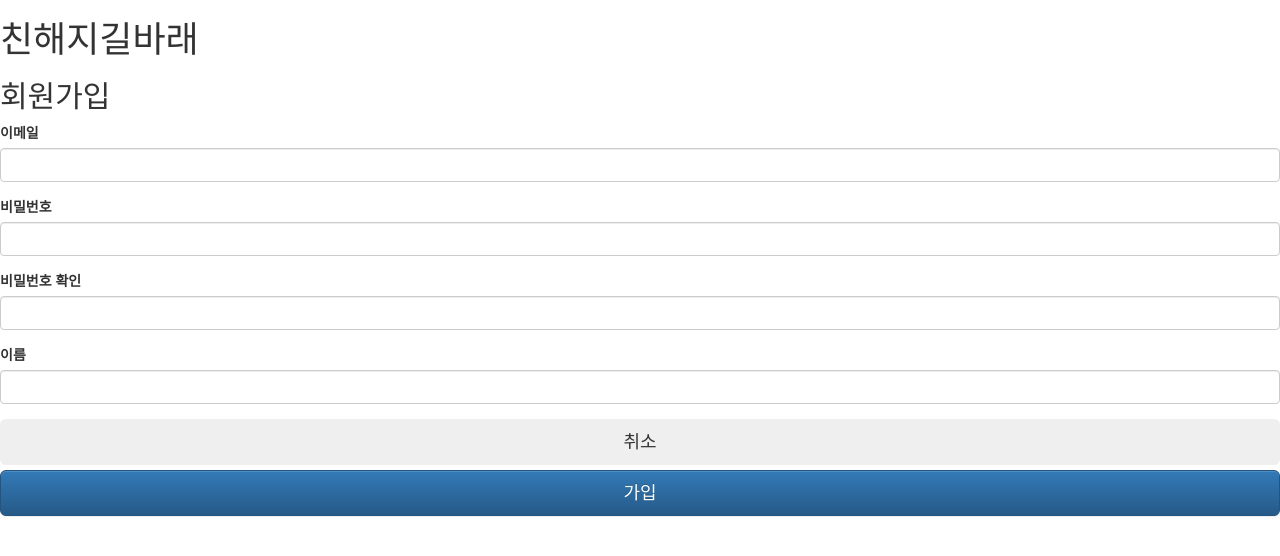
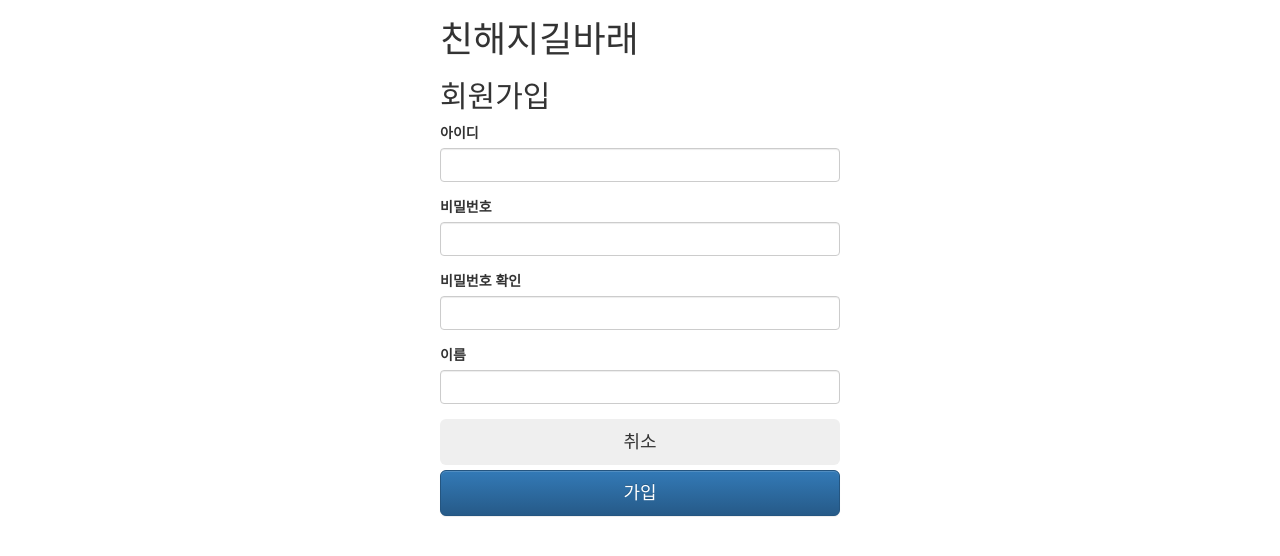
Before and after one commit to SeokKyuHong/220919_07, a Flask app: page /signup in a window 1280 px wide. Shown: the top 556 px of the page. Run offline with Flask 2, Linux system fonts and the light colour scheme; some libraries are stand-ins or nearby versions.

Commit message:
홍석규_22시05분

```diff
--- a/app.py
+++ b/app.py
@@ -1,39 +1,70 @@
-from crypt import methods
-from turtle import title
-from flask import Flask, render_template
+
+from os import lseek
+from flask import Flask, render_template, request, jsonify
 from pymongo import MongoClient
-import datetime as dt
-import time
 
 client = MongoClient('mongodb://SecondWind:clsgowlrlfqkfo@13.125.11.60', 27017)
 db = client.db_00_07
 
 app = Flask(__name__)
 
+# 회원가입 페이지 불러오기
 @app.route('/signup', methods=['GET'])
 def signup_read() :
     return render_template("signup.html")
 
-
+# 회원가입 데이터 전송
 @app.route('/signup', methods=['POST'])
 def signup_post() :
-    return render_template("signup.html")
+
+    url_id = request.form['url_id']
+    url_pw = request.form['url_pw']
+    url_pw2 = request.form['url_pw2']
+    url_name = request.form['url_name']
+
+    article = {'id': url_id, 'pw': url_pw, 'name': url_name}
+
+    db.user.insert_one(article)
+    return jsonify({'result': 'success'})
+
+    # id_list = list(db.user.find({},{'_id':0, }))
+    # id_list2 = db.user.find_one({'id': ''})
+    # print(id_list)
+    # id_list_len = len(id_list)
+    # print(id_list_len)
+
+# 회원가입 성공하면 로그인 페이지로 보내줌
+@app.route('/index', methods=['GET'])
+def main_read() :
+    return render_template("index.html")
+
+# 실시간 아이디 확인
+@app.route('/id_check', methods=['POST'])
+def id_check() :
+    url_id = request.form['url_id']
+    id_list = list(db.user.find({},{'_id':0, }))
+    # id_list2 = db.user.find_one({'id': ''})
+    # print(id_list)
+    id_list_len = len(id_list)
+    # print(id_list_len)
+
+    for i in range(id_list_len):
+
+        id_se = id_list[i]['id']
+        if id_se == url_id:
+            return jsonify({'result': 'success'})
+
+        else:
+            print()
+
+    return jsonify({'result': 'bb'})
 
 
-#Read Board
-@app.route('/board', methods=['GET'])
-def read_board():
-    boards = list(db.boards.find({},{'_id':False}))
-    return render_template("board/board.html", boards=boards)
 
 
-#Create Board
-@app.route('/createBoard', methods=['GET'])
-def create_board():
 
 
-    return render_template("board/createBoard.html")
 
 
 if __name__ == '__main__':
-    app.run('0.0.0.0',port=4000,debug=True)
+   app.run('0.0.0.0',port=5001,debug=True)
--- a/static/signup.js
+++ b/static/signup.js
@@ -1,18 +1,67 @@
+
+// 회원가입 버튼 함수
 function post_signup() {
     const id = $("#post-signup-id").val();
-    const pw = $("#post-signup-pw").val();
+    const pass = $("#post-signup-pw1").val();
+    const pass2 = $("#post-signup-pw2").val();
+    const name = $("#post-signup-name").val();
 
     $.ajax({
         type: "POST",
-        url: "/memo",
-        data: {url_give: url, comment_give: comment},
+        url: "/signup",
+        data: {url_id: id, url_pw: pass, url_pw2: pass2, url_name: name},
+        success: function (response) {
+            if (response["result"] == "success") {
+
+                alert("회원가입완료! 로그인을 해주시기 바랍니다.");
+                location.href = 'index';
+
+            }else if(response["result"] == "bb"){
+                alert("이미 등록한 아이디 입니다.")
+                window.location.reload(); //실패 했을떄 페이지 리로드
+            }else{
+                alert("서버오류!")
+            }
+
+        }
+    })
+
+}
+
+//아이디 실시간 중복체크
+function checkId() {
+    const id = $("#post-signup-id").val();
+
+    $.ajax({
+        type: "POST",
+        url: "/id_check",
+        data: {url_id: id},
         success: function (response) { // 성공하면
             if (response["result"] == "success") {
-                alert("포스팅 성공했어");
-                window.location.reload(); //성공했을떄 페이지 리로드
+                $('#checkid').html("사용불가능한 아이디 입니다.")
+                $('#checkid').css('color', 'red')
+
+            }else if(response["result"] == "bb"){
+
+                $('#checkid').html("사용가능한 아이디 입니다.")
+                $('#checkid').css('color', 'blue')
+
             }else{
-                alert("서버오류!!!!!!!")
+                alert("서버오류!")
             }
         }
     })
+
 }
+
+
+//실시간 비밀번호 중복 체크
+function passwordCheckFunction(){
+    var password1 = $("#post-signup-pw1").val();
+    var password2 = $("#post-signup-pw2").val();
+    if(password1 != password2){
+        $("#checkMessage").html("비밀번호가 일치하지 않습니다.");
+    } else {
+        $("#checkMessage").html("");
+    }
+}
--- /dev/null
+++ b/static/style.css
@@ -0,0 +1,16 @@
+body{
+    width: 400px;
+    margin: 0 auto;
+}
+
+.signup-box{
+    width: 100%;
+    height: auto;
+    margin: 0;
+}
+
+#checkMessage{
+    width: 100%;
+    height: auto;
+    color: red;
+}
--- /dev/null
+++ b/tempCodeRunnerFile.py
@@ -0,0 +1 @@
+aaa
--- a/templates/signup.html
+++ b/templates/signup.html
@@ -12,25 +12,47 @@
     <script src="https://maxcdn.bootstrapcdn.com/bootstrap/3.3.2/js/bootstrap.min.js"></script>
     <script src="https://code.jquery.com/jquery-3.6.1.js" integrity="sha256-3zlB5s2uwoUzrXK3BT7AX3FyvojsraNFxCc2vC/7pNI=" crossorigin="anonymous"></script>
     <script src="https://ajax.googleapis.com/ajax/libs/jquery/3.6.0/jquery.min.js"></script>
+    <script src="/static/signup.js"></script>
+    <link rel="stylesheet" href= "../static/style.css">
 
     <title>친해지길바래</title>
 </head>
 <body>
+  <section class="signup-box">
     <h1>친해지길바래</h1>
     <h2>회원가입</h2>
 
-    <form action="/signup" method="get">
+    <form action="/signup" method="GET">
         <div class="form-group">
-          <label for="exampleInputEmail1">이메일</label>
-          <input id="post-signup-id" type="email" class="form-control" id="exampleInputEmail1" aria-describedby="emailHelp">
+          <label for="exampleInputEmail1">아이디</label>
+          <input
+            id="post-signup-id"
+            type="id"
+            class="form-control"
+            id="exampleInputEmail1"
+            aria-describedby="emailHelp"
+            oninput = "checkId()"
+            >
+            <span id="checkid"></span>
         </div>
         <div class="form-group">
           <label for="exampleInputPassword1">비밀번호</label>
-          <input id="post-signup-pw" type="password" class="form-control" id="exampleInputPassword1">
+          <input
+            id="post-signup-pw1"
+            type="password"
+            class="form-control"
+            id="exampleInputPassword1"
+            >
         </div>
         <div class="form-group">
             <label for="exampleInputPassword1">비밀번호 확인</label>
-            <input id="post-signup-pw" type="password" class="form-control" id="exampleInputPassword1">
+            <input
+              id="post-signup-pw2"
+              type="password"
+              class="form-control"
+              id="exampleInputPassword1"
+              onkeyup="passwordCheckFunction();">
+            <span id="checkMessage"></span>
           </div>
           <div class="form-group">
             <label for="exampleInputEmail1">이름</label>
@@ -39,7 +61,7 @@
           <button type="submit" class="btn btn-secondary btn-lg btn-block">취소</button>
           <button type="submit" class="btn btn-primary btn-lg btn-block" onclick="post_signup()">가입</button>
       </form>
-    <script src="/static/signup.js"></script>
 
+  </section>
 </body>
 </html>
```
Also changed, not shown: main.py (deleted, +0 -16 lines), templates/index.html (+13 -0 lines), 3 other files.
